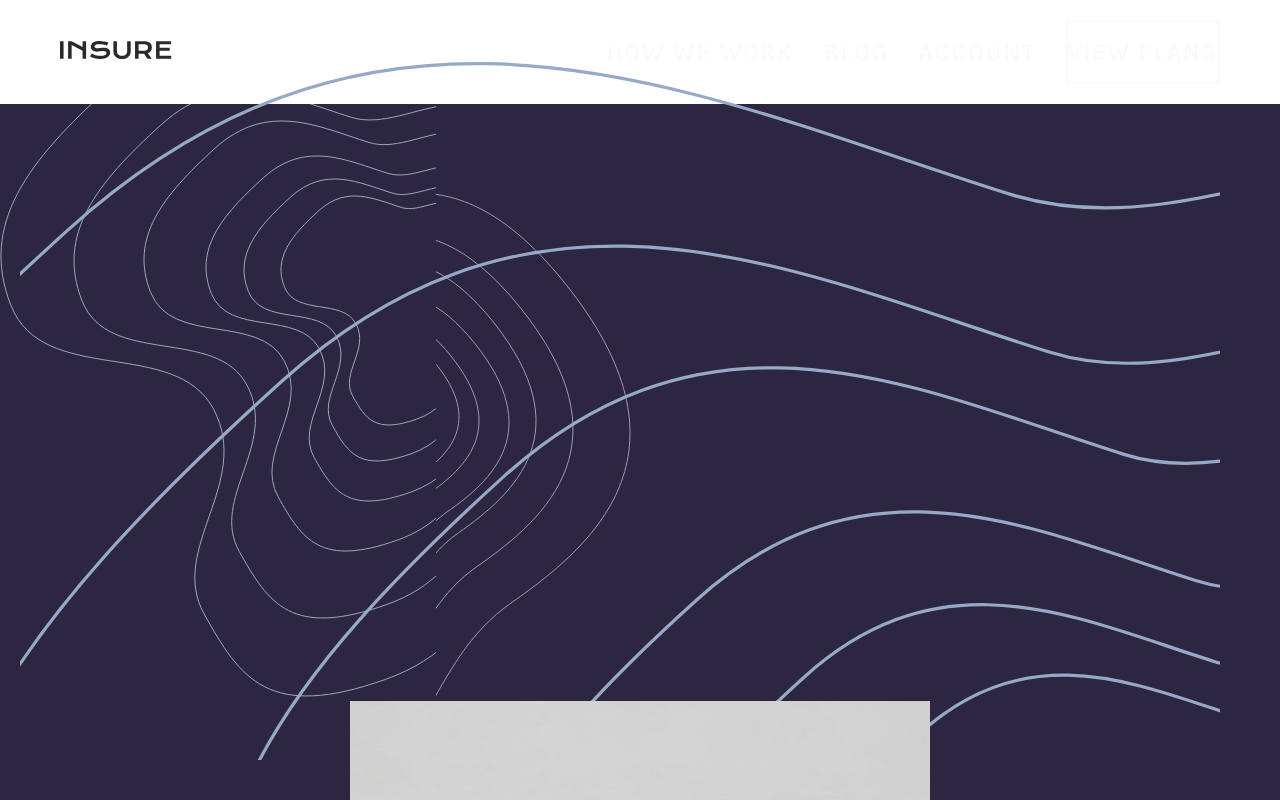
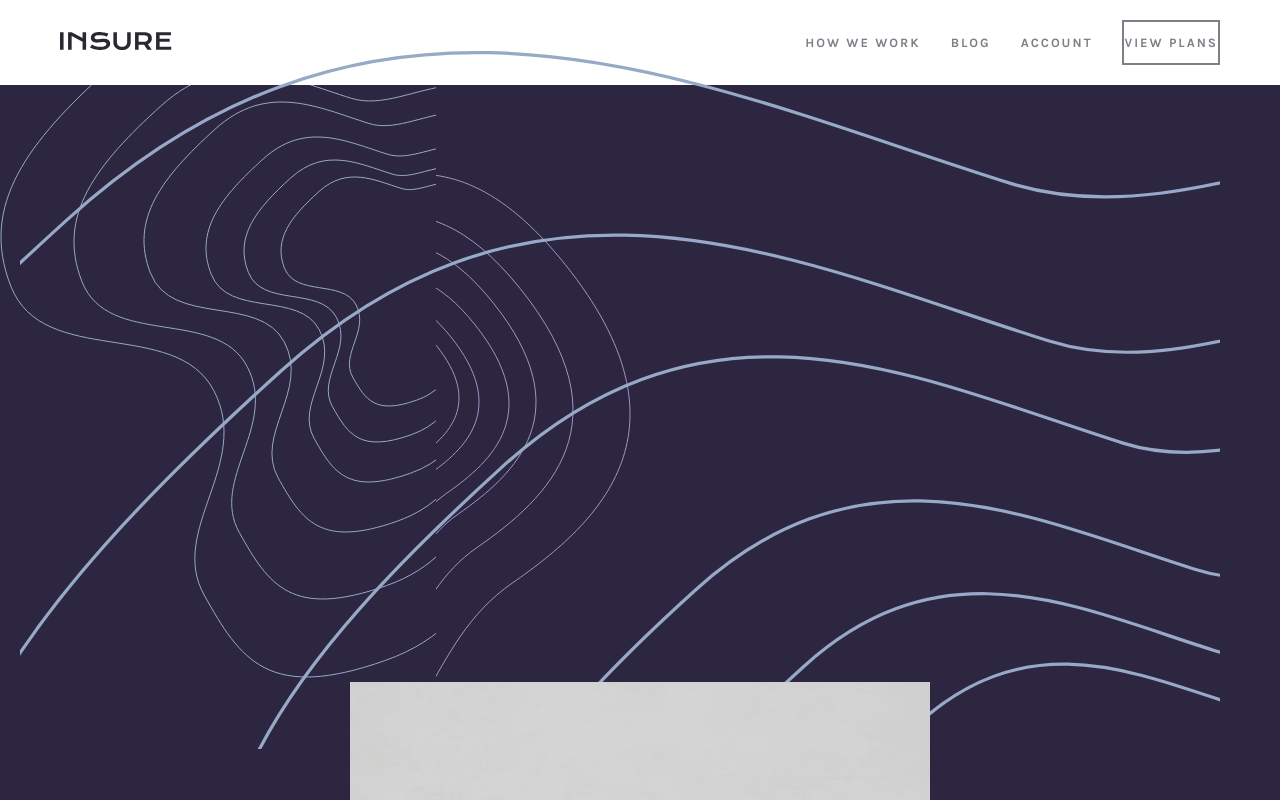
Before and after one commit to higor-costa/pagina-de-destino-insure, a React (Vite) app: page / in a window 1280 px wide. Shown: the top 800 px of the page. Built offline with nearby package versions, Linux system fonts and the light colour scheme.

Commit message:
Declara estilo das âncoras em telas acima de 767px

```diff
--- a/src/style/components/Header.module.scss
+++ b/src/style/components/Header.module.scss
@@ -69,6 +69,15 @@ body {
     letter-spacing: 2px;
     color: $cinza-muito-claro;
     cursor: pointer;
+    transition: .4s;
+    @include device(m) {
+      font-size: .8rem;
+      font-weight: bold;
+      color: $violeta-acinzentado-escuro;
+      &:hover {
+        color: $violeta-muito-escuro;
+      }
+    }
   }
 
   a.viewPlans {
```
